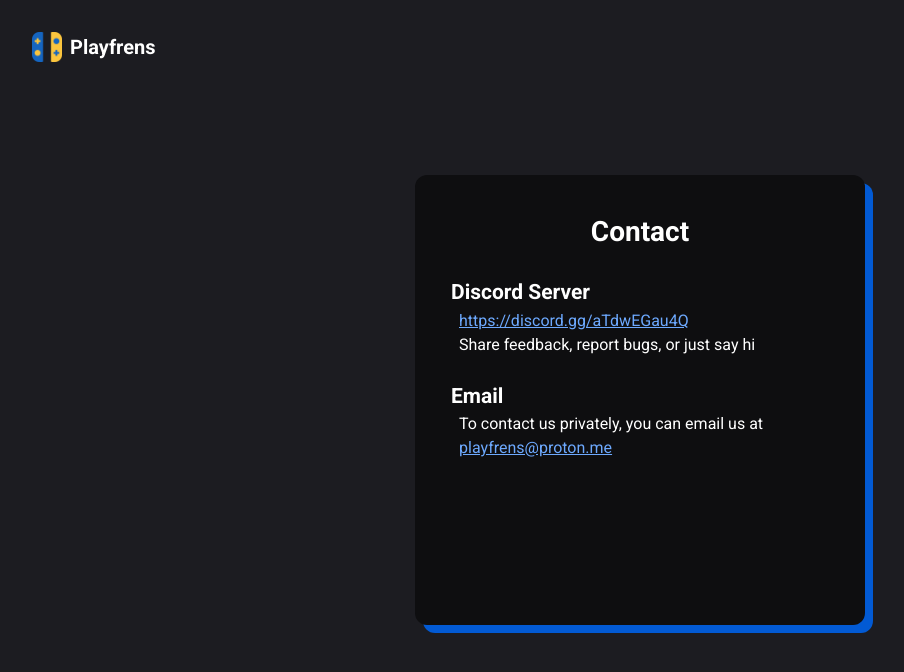
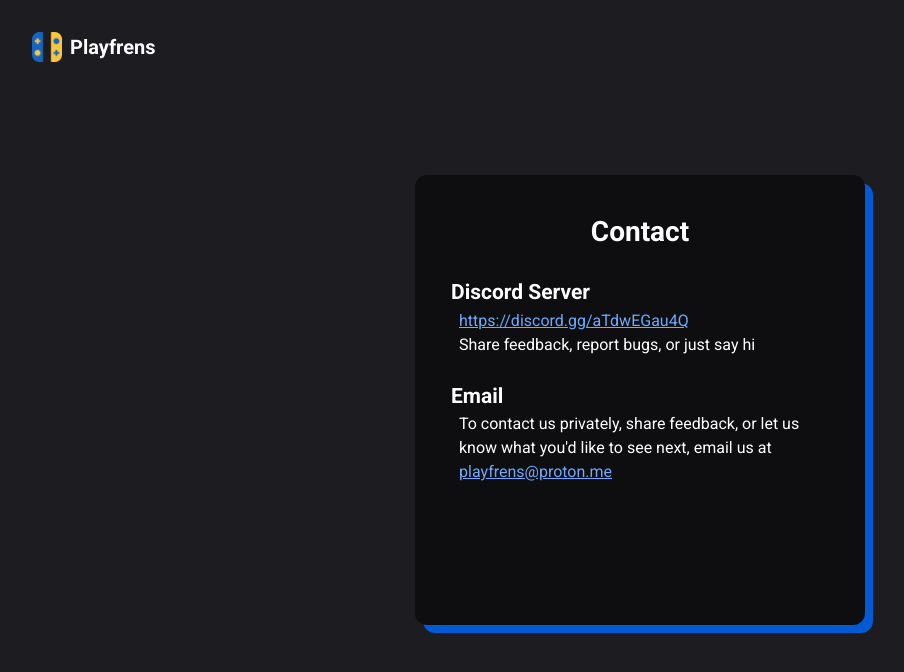
Before and after one commit to liranbr/Playfrens, a React (Vite) app: page /contact in a window 1280 px wide. Shown: the top 672 px of the page, without its empty margins (0-904 px from the left). Built offline with nearby package versions, Linux system fonts and the light colour scheme.

Commit message:
Added feedback button and updated contact page

```diff
--- a/src/pages/Contact.jsx
+++ b/src/pages/Contact.jsx
@@ -26,7 +26,10 @@ export default function Contact() {
                     </a>
                     <p>Share feedback, report bugs, or just say hi</p>
                     <h2>Email</h2>
-                    <p>To contact us privately, you can email us at</p>
+                    <p>
+                        To contact us privately, share feedback, or let us know what
+                        you&apos;d like to see next, email us at
+                    </p>
                     <a href="mailto:playfrens@proton.me">playfrens@proton.me</a>
                 </div>
             </div>
--- a/src/pages/Playfrens.jsx
+++ b/src/pages/Playfrens.jsx
@@ -4,6 +4,7 @@ import { Navigate } from "react-router-dom";
 import * as DropdownMenu from "@radix-ui/react-dropdown-menu";
 import * as Avatar from "@radix-ui/react-avatar";
 import * as Popover from "@radix-ui/react-popover";
+import { BsChatHeartFill } from "react-icons/bs";
 import {
     MdChevronRight,
     MdClose,
@@ -105,6 +106,15 @@ function AppMenu() {
                                 <LinkItem label="Homepage" url="/" />
                             </DD.SubContent>
                         </DD.Sub>
+                        <DD.Separator />
+                        <DD.Item
+                            onClick={() => {
+                                window.location.href =
+                                    "mailto:playfrens@proton.me?subject=Feedback";
+                            }}
+                        >
+                            <BsChatHeartFill /> Feedback
+                        </DD.Item>
                     </DD.Content>
                 </DD.Portal>
             </DD.Root>
```
